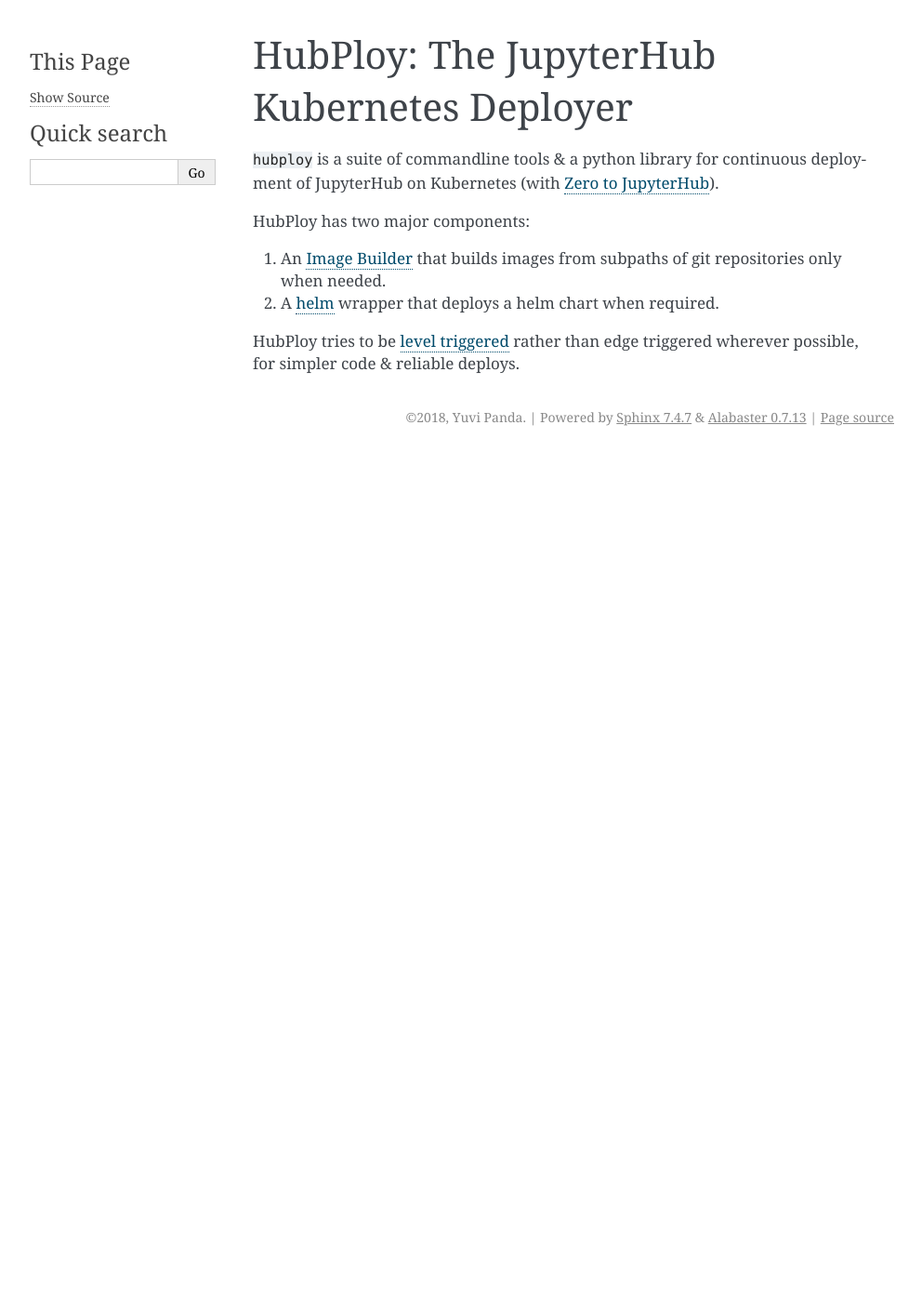
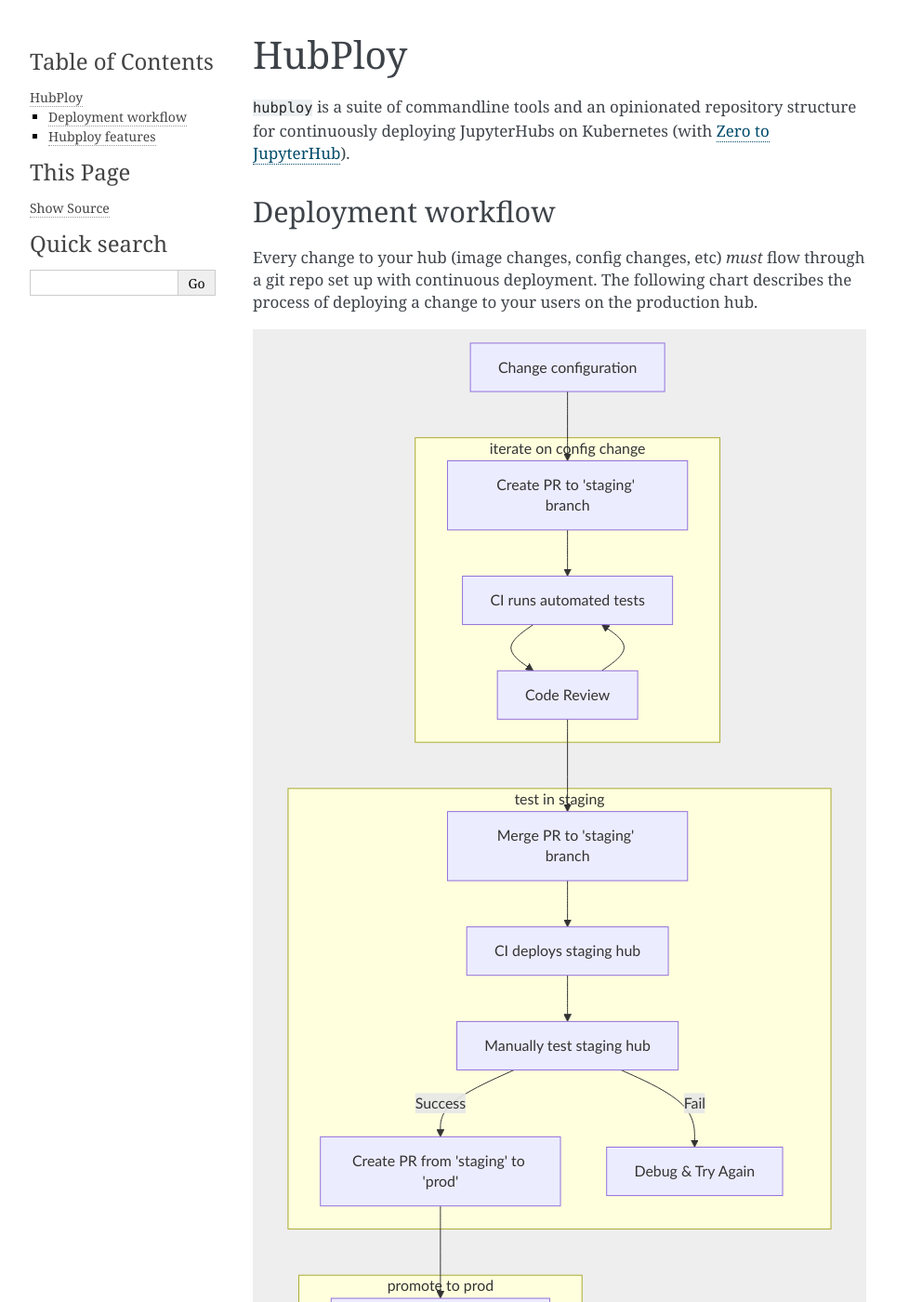
Before and after one commit to berkeley-dsep-infra/hubploy, a Sphinx documentation site: the page built from docs/index.rst, in a window 1280 px wide and 1400 px high. Shown: the whole window at 93% size, without its empty margins (148-1140 px from the left). Built offline with Sphinx 7.4.7, drawn with Linux system fonts in a browser that asks for light colours; some of the changed text lies outside the part shown.

Commit message:
Document the deployment process with a flowchart
Tries to describe the whole process with the minimal
number of steps

```diff
--- a/docs/conf.py
+++ b/docs/conf.py
@@ -40,6 +40,7 @@
 # ones.
 extensions = [
     'sphinx.ext.intersphinx',
+    'sphinxcontrib.mermaid'
 ]
 
 # Add any paths that contain templates here, relative to this directory.
@@ -162,3 +163,6 @@
 
 # Example configuration for intersphinx: refer to the Python standard library.
 intersphinx_mapping = {'https://docs.python.org/': None}
+
+
+mermaid_params = ['--theme', 'neutral']
--- a/docs/index.rst
+++ b/docs/index.rst
@@ -1,11 +1,44 @@
-===========================================
-HubPloy: The JupyterHub Kubernetes Deployer
-===========================================
+=======
+HubPloy
+=======
 
-``hubploy`` is a suite of commandline tools & a python library
-for continuous deployment of JupyterHub on Kubernetes (with
+``hubploy`` is a suite of commandline tools and an opinionated
+repository structure for continuously deploying JupyterHubs on Kubernetes (with
 `Zero to JupyterHub <https://z2jh.jupyter.org>`_).
 
+
+Deployment workflow
+===================
+
+Every change to your hub (image changes, config changes, etc) *must*
+flow through a git repo set up with continuous deployment. The following
+chart describes the process of deploying a change to your users on the
+production hub.
+
+.. mermaid::
+
+   graph TD
+   Change-Configuration[Change configuration] --> Create-Staging-PR[Create PR to 'staging' branch]
+      subgraph iterate on config change
+         Create-Staging-PR --> Automated-Tests[CI runs automated tests]
+         Automated-Tests --> Code-Review[Code Review]
+         Code-Review --> Automated-Tests
+      end
+      Code-Review --> Merge-Staging-PR[Merge PR to 'staging' branch]
+      subgraph test in staging
+         Merge-Staging-PR --> Deploy-To-Staging[CI deploys staging hub]
+         Deploy-To-Staging --> Test-Staging[Manually test staging hub]
+         Test-Staging --> |Success| Create-Prod-PR[Create PR from 'staging' to 'prod']
+         Test-Staging --> |Fail| Try-Again[Debug & Try Again]
+      end
+      Create-Prod-PR --> Merge-Prod-PR[Merge PR to prod branch]
+      subgraph promote to prod
+         Merge-Prod-PR --> Deploy-To-Prod[CI deploys prod hub]
+         Deploy-To-Prod --> Happy-Users[Users are happy!]
+      end
+
+Hubploy features
+================
 HubPloy has two major components:
 
 #. An :ref:`image-builder` that builds images from subpaths of git repositories
```
